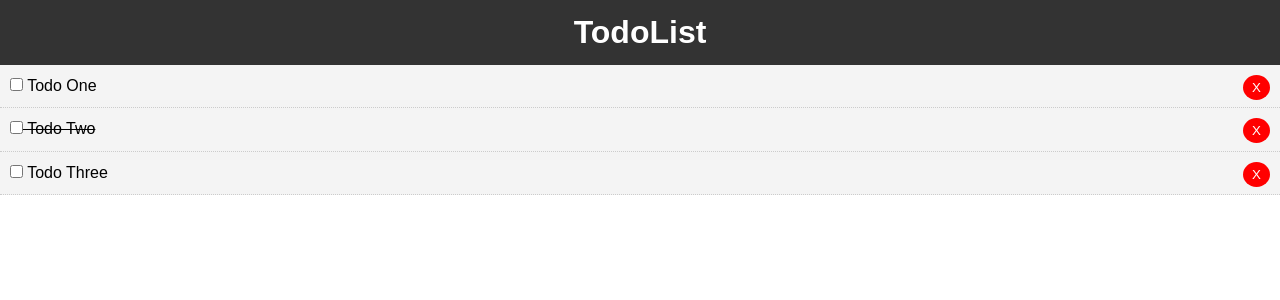
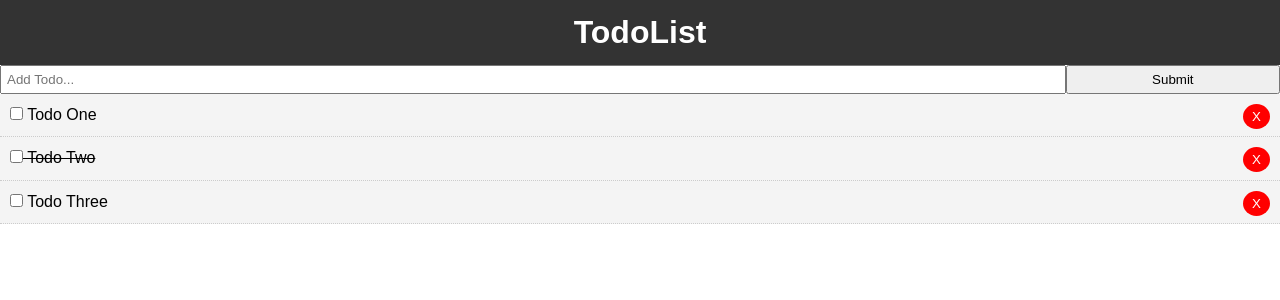
Before and after one commit to IvanSenchukov/vue-hello-world, a Vue app: page / in a window 1280 px wide. Shown: the top 300 px of the page. Built offline with nearby package versions, Linux system fonts and the light colour scheme.

Commit message:
vue_crash_todolist  - add and import 'AddTodo' component without functionality;

```diff
--- a/src/App.vue
+++ b/src/App.vue
@@ -1,17 +1,19 @@
 <template>
     <div id="app">
-        <Header />
+        <Header/>
+        <AddTodo/>
         <Todos v-bind:todosArray="todosArrayData" v-on:del-todo="deleteTodo"/>
     </div>
 </template>
 
 <script>
-    import Todos  from './components/Todos';
+    import Todos from './components/Todos';
     import Header from './components/layout/Header';
+    import AddTodo from './components/AddTodo';
 
     export default {
         name: 'app',
-        components: {Todos, Header},
+        components: {Todos, Header, AddTodo},
         data() {
             return {
                 todosArrayData: [
--- /dev/null
+++ b/src/components/AddTodo.vue
@@ -0,0 +1,29 @@
+<template>
+    <div>
+        <form>
+            <input type="text" name="title" placeholder="Add Todo...">
+            <input type="submit" value="Submit" class="btn">
+        </form>
+    </div>
+</template>
+
+<script>
+    export default {
+        name: "AddTodo"
+    }
+</script>
+
+<style scoped>
+    form {
+        display: flex;
+    }
+
+    input[type="text"] {
+        flex: 10;
+        padding: 5px;
+    }
+
+    input[type="submit"] {
+        flex: 2;
+    }
+</style>
```
